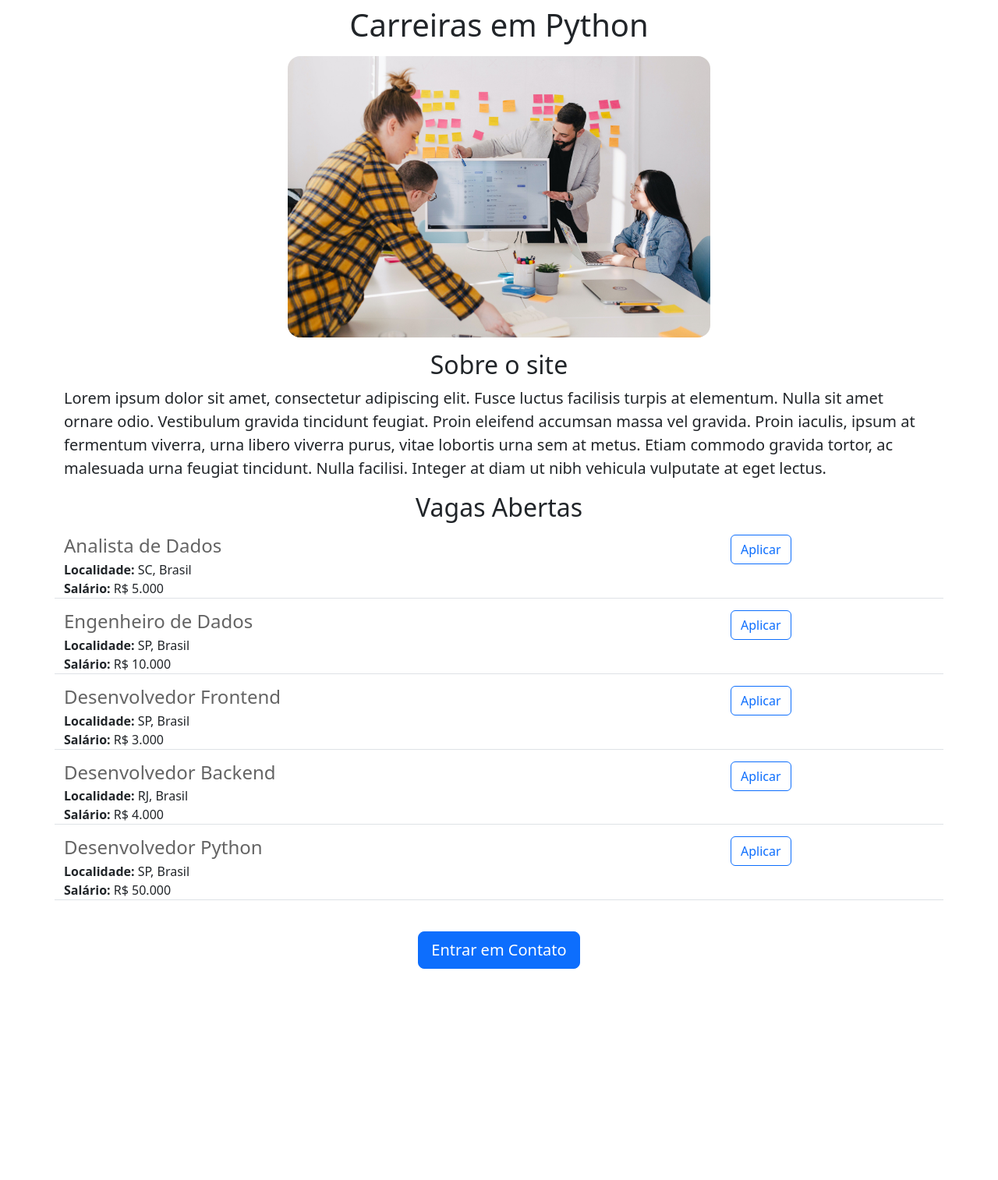
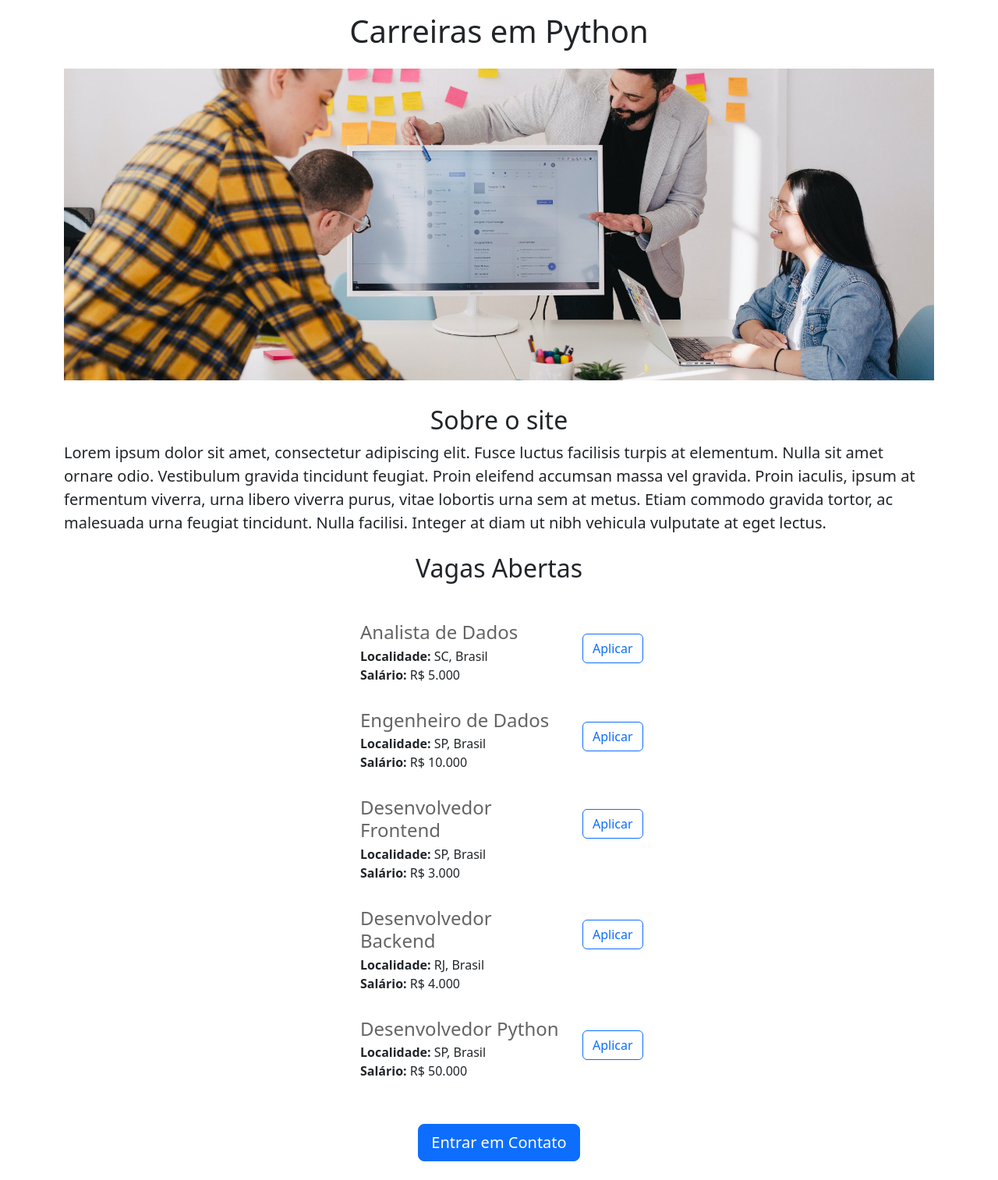
Before and after one commit to luigicl/Python_SiteCarreiras_Flask_v2, a Flask app: page / in a window 1280 px wide. Shown: the whole page at 78% size. Before the commit the page ends 1243 px from the top, so only its background shows below. Run offline with Flask 3, Linux system fonts and the light colour scheme.

Commit message:
Versão inicial final com rota de API

```diff
--- a/app.py
+++ b/app.py
@@ -1,4 +1,4 @@
-from flask import Flask, render_template, url_for
+from flask import Flask, render_template, url_for, jsonify
 
 app = Flask(__name__)
 
@@ -41,5 +41,10 @@ def homepage():
     return render_template("home.html", vagas=vagas)
 
 
+@app.route("/vagas")
+def lista_vagas():
+    return jsonify(vagas)
+
+
 if __name__ == "__main__":
     app.run(host="0.0.0.0", debug=True)
--- a/templates/home.html
+++ b/templates/home.html
@@ -11,17 +11,17 @@
 </head>
 <body>
     <div class="container">
-        <h1 class="text-center mt-2 mb-2">Carreiras em Python</h1>
-        <div class="text-center m-3">
-            <img class="img-fluid rounded-4 text-center" style="max-width: 50%;" src="{{url_for('static', filename='carreira.jpg')}}"/>
+        <h1 class="text-center mt-3 mb-4">Carreiras em Python</h1>
+        <div class="text-center">
+            <img style="width: 100%;height: 400px;object-fit: cover;" class="img-fluid mb-4" src="{{url_for('static', filename='carreira.jpg')}}"/>
         </div>
-        <h2 class="text-center mt2">Sobre o site</h2>
+        <h2 class="text-center mt-2">Sobre o site</h2>
         <p class="lead">Lorem ipsum dolor sit amet, consectetur adipiscing elit. Fusce luctus facilisis turpis at elementum. Nulla sit
             amet ornare odio. Vestibulum gravida tincidunt feugiat. Proin eleifend accumsan massa vel gravida. Proin
             iaculis, ipsum at fermentum viverra, urna libero viverra purus, vitae lobortis urna sem at metus. Etiam commodo
             gravida tortor, ac malesuada urna feugiat tincidunt. Nulla facilisi. Integer at diam ut nibh vehicula vulputate
             at eget lectus.</p>
-        <h2 class="text-center mt2">Vagas Abertas</h2>
+        <h2 class="text-center mt-4 mb-5">Vagas Abertas</h2>
         <p>
             {% for vaga in vagas %}
                 {% include 'includes/vagas_item.html' %}
--- a/templates/includes/vagas_item.html
+++ b/templates/includes/vagas_item.html
@@ -1,5 +1,8 @@
-<div class="row border-bottom" style="margin-bottom: 15px">
-    <div class="col-9">
+<div class="row mb-3">
+    <div class="col-4">
+
+    </div>
+    <div class="col-3">
         <h4 style="color: rgb(100,100,100); margin-bottom: 4px;">
         {{vaga.titulo}}
         </h4>
@@ -7,12 +10,12 @@
             <strong>Localidade: </strong>
             {{vaga.localidade}}
         </div>
-        <div>
+        <div class="mb-3">
             <strong>Salário: </strong>
             {{vaga.salario}}
         </div>
     </div>
-    <div class="col-3">
+    <div class="col-5 mt-3">
         <button type="button" class="btn btn-outline-primary">Aplicar</button>
     </div>
 </div>
```
